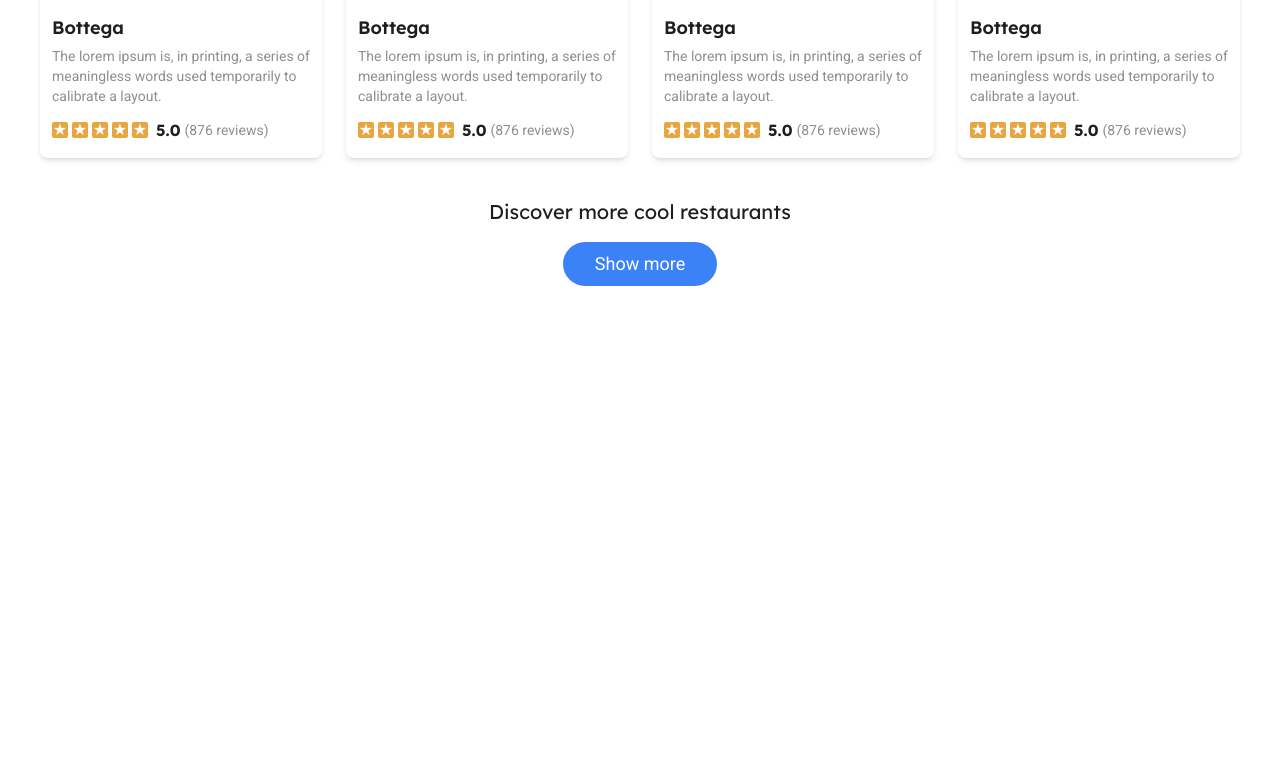
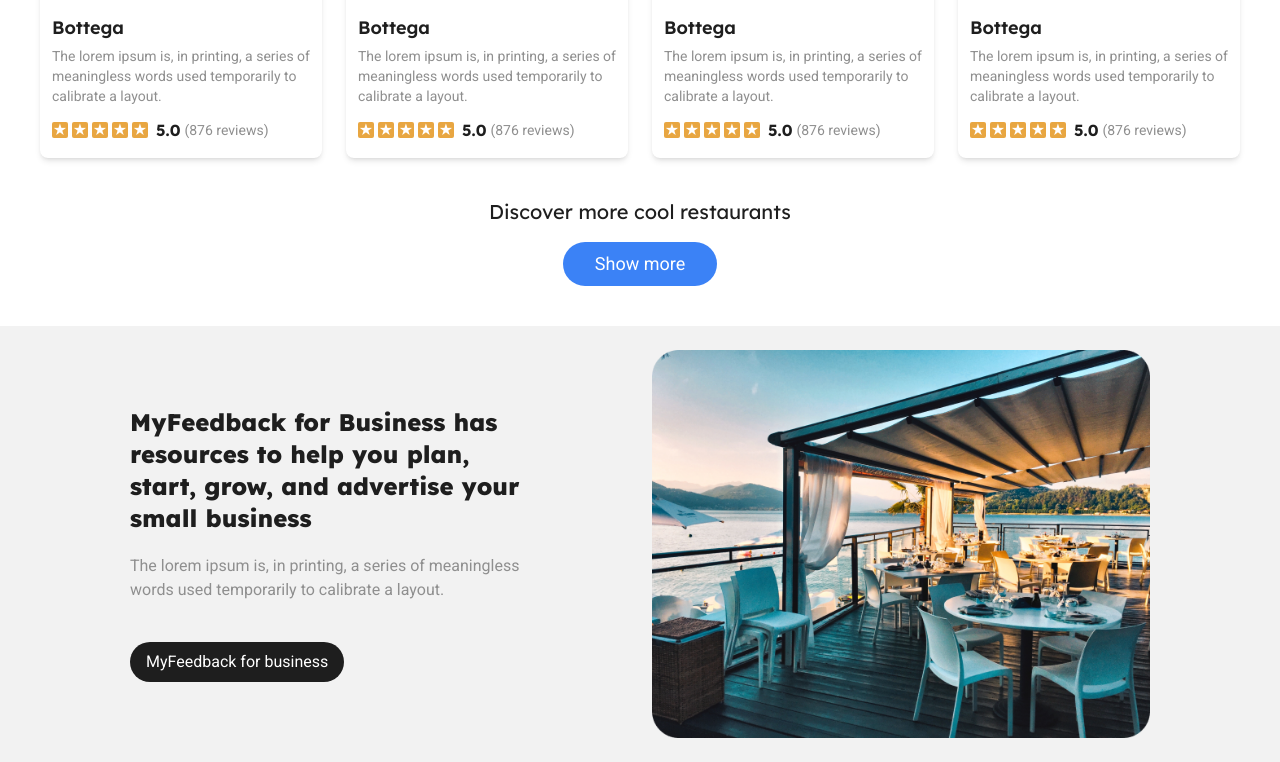
Before and after one commit to shakil-devcraft/myfeedback, a React (Vite) app: page /Restaurants in a window 1280 px wide. Shown: the part 1970-2732 px from the top of the page. Before the commit the page ends 2296 px from the top, so only its background shows below. Built offline with nearby package versions, Linux system fonts and the light colour scheme.

Commit message:
myfeedback section ends

```diff
--- a/src/components/Navbar/Navbar.jsx
+++ b/src/components/Navbar/Navbar.jsx
@@ -1,4 +1,5 @@
 // import { navItems } from "../../api";
+import Button from "../shared/Button/Button";
 import Container from "../shared/Container/Container";
 import NavItem from "./NavItem";
 
@@ -35,9 +36,7 @@ const Navbar = () => {
               <button>
                 <img src="/img/world.png" alt="" />
               </button>
-              <button className="bg-d-color text-white px-4 py-2 rounded-full">
-                MyFeedback for business
-              </button>
+              <Button label="MyFeedback for business" className="bg-d-color text-white px-4 py-2 md:py-2 font-roboto font-normal rounded-full" />
             </div>
           </div>
         </Container>
--- a/src/pages/Restaurants/MyFeedBack.jsx
+++ b/src/pages/Restaurants/MyFeedBack.jsx
@@ -1,15 +1,19 @@
+import Button from "../../components/shared/Button/Button";
 import Container from "../../components/shared/Container/Container";
 
 const MyFeedBack = () => {
   return (
-    <section className="bg-[#F2F2F2]">
+    <section className="bg-[#F2F2F2] overflow-hidden">
       <Container>
-        <div className="w-full md:w-[1020px] flex flex-col md:flex-row justify-center gap-5 lg:gap-6 mx-auto">
-            <div>
-                <h1 className="font-extrabold font-lexend text-xl lg:text-2xl">MyFeedback for Business has resources to help you plan, start, grow, and advertise your small business</h1>
-                <p className="font-roboto text-sm text-l-color lg:text-base">The lorem ipsum is, in printing, a series of meaningless words used temporarily to calibrate a layout.</p>
+        <div className="grid grid-cols-1 md:grid-cols-2 justify-center items-center gap-5 lg:gap-6 py-6 lg:w-[1020px] mx-auto">
+            <div className="md:w-[400px]">
+                <h1 className="font-extrabold text-d-color font-lexend text-xl lg:text-2xl mb-5">MyFeedback for Business has resources to help you plan, start, grow, and advertise your small business</h1>
+                <p className="font-roboto text-sm text-l-color lg:text-base mb-10">The lorem ipsum is, in printing, a series of meaningless words used temporarily to calibrate a layout.</p>
+                <Button label="MyFeedback for business" className="bg-d-color text-white px-4 py-2 md:py-2 font-roboto font-normal rounded-full" />
             </div>
-            <div></div>
+            <div className="flex mx-auto justify-center items-center">
+                <img className="bg-cover object-cover" src="/img/myfeedback-r.png" alt="" />
+            </div>
         </div>
       </Container>
     </section>
--- a/src/pages/Restaurants/Restaurants.jsx
+++ b/src/pages/Restaurants/Restaurants.jsx
@@ -1,6 +1,7 @@
 import Container from "../../components/shared/Container/Container";
 import SliderComponent from "../../components/slides/Slider";
 import LatestTrends from "./LatestTrends";
+import MyFeedBack from "./MyFeedBack";
 
 const Restaurants = () => {
   return (
@@ -11,6 +12,7 @@ const Restaurants = () => {
         </Container>
       </div>
       <LatestTrends />
+      <MyFeedBack />
     </section>
   );
 };
```
Also changed, not shown: public/img/myfeedback-r.png (added).
